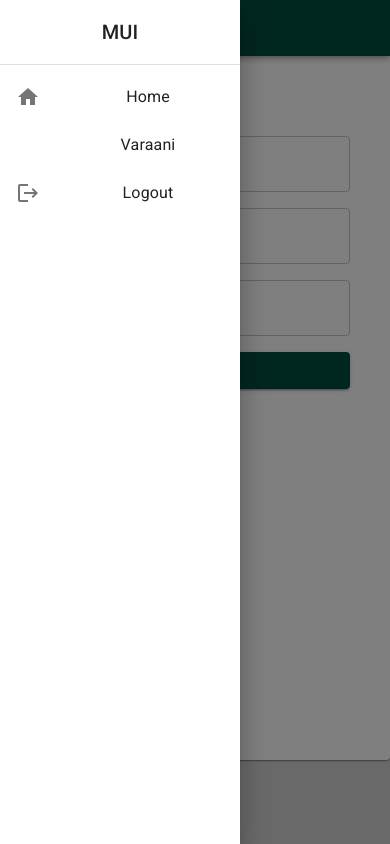
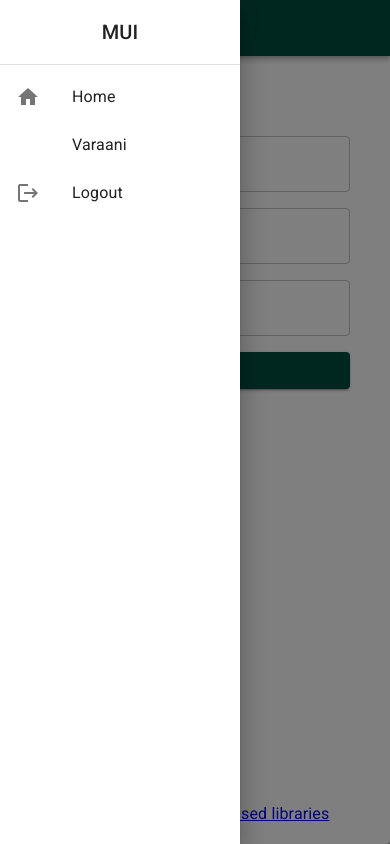
Before and after one commit to FI-Aquacrest/react-form-with-auth0, a React (Create React App) app: page / in a window 390 px wide. Both pictures are taken after a click on the button "open drawer". Built offline with nearby package versions, Linux system fonts and the light colour scheme.

Commit message:
Add footer, mobile layout fix

```diff
--- a/src/App.tsx
+++ b/src/App.tsx
@@ -1,19 +1,28 @@
 import React from 'react';
-import { Container, Paper } from '@mui/material';
+import { Container, Paper, useMediaQuery, useTheme } from '@mui/material';
 import { Box } from '@mui/system';
 import TopBar from './layout/TopBar';
 import ContentField from './layout/ContentField';
 import UserForm from './views/UserForm';
+import BottomFooter from './layout/BottomFooter';
 
 function App() {
+  const theme = useTheme();
+  const mobileView = useMediaQuery(theme.breakpoints.down('sm'));
+
   return (
     <Box sx={{ bgcolor: 'lightgray', height: '100vh' }}>
       <Container maxWidth="sm" disableGutters>
-        <Paper sx={{ minHeight: '90vh' }}>
-          <TopBar />
-          <ContentField>
-            <UserForm />
-          </ContentField>
+        <Paper>
+          <Box sx={{ height: mobileView ? '95vh' : '85vh' }}>
+            <TopBar />
+            <ContentField>
+              <UserForm />
+            </ContentField>
+          </Box>
+          <Box sx={{ height: '5vh' }}>
+            <BottomFooter />
+          </Box>
         </Paper>
       </Container>
     </Box>
--- /dev/null
+++ b/src/layout/BottomFooter.tsx
@@ -0,0 +1,15 @@
+import React from 'react';
+import { Box, Typography } from '@mui/material';
+
+const BottomFooter = () => {
+  return (
+    <Box component="footer" sx={{ position: 'static', width: '100%' }}>
+      <Typography textAlign="center">
+        {'©Sami Pitkänen 2023 | '}
+        <a href="#">Used libraries</a>
+      </Typography>
+    </Box>
+  );
+};
+
+export default BottomFooter;
--- a/src/layout/ContentField.tsx
+++ b/src/layout/ContentField.tsx
@@ -6,11 +6,7 @@ interface ContentProps {
 }
 
 const ContentField = (props: ContentProps) => {
-  return (
-    <Box sx={{ width: '100%', height: '20vh', p: 5, pt: 10 }}>
-      {props.children}
-    </Box>
-  );
+  return <Box sx={{ width: '100%', p: 5, pt: 10 }}>{props.children}</Box>;
 };
 
 export default ContentField;
--- a/src/layout/TopBar.tsx
+++ b/src/layout/TopBar.tsx
@@ -51,7 +51,7 @@ const TopBar = () => {
       <List>
         {navItems.map((item) => (
           <ListItem key={item.title} disablePadding>
-            <ListItemButton sx={{ textAlign: 'center' }} href={item.href}>
+            <ListItemButton href={item.href}>
               {item.icon && <ListItemIcon>{item.icon}</ListItemIcon>}
               <ListItemText
                 primary={item.title}
```
